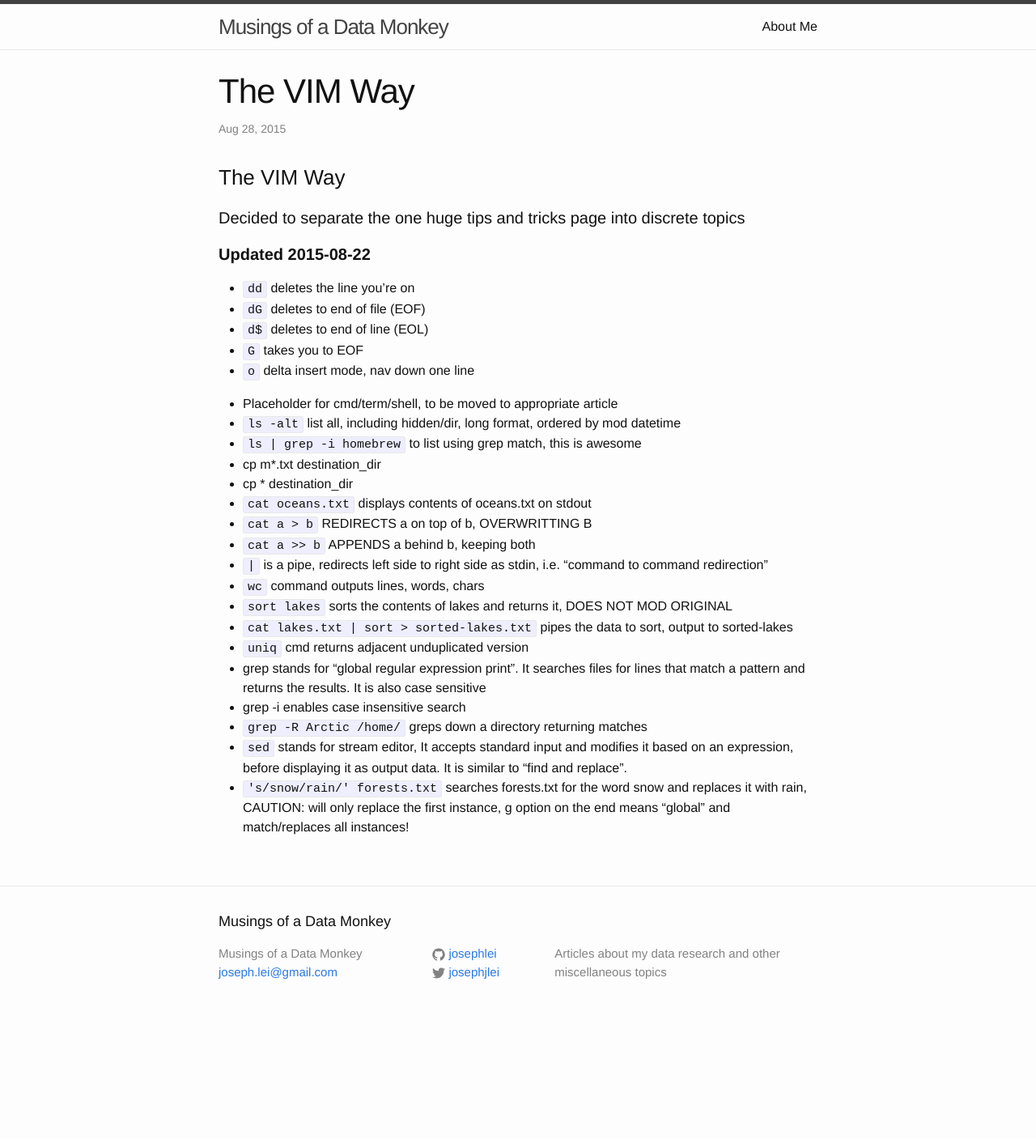
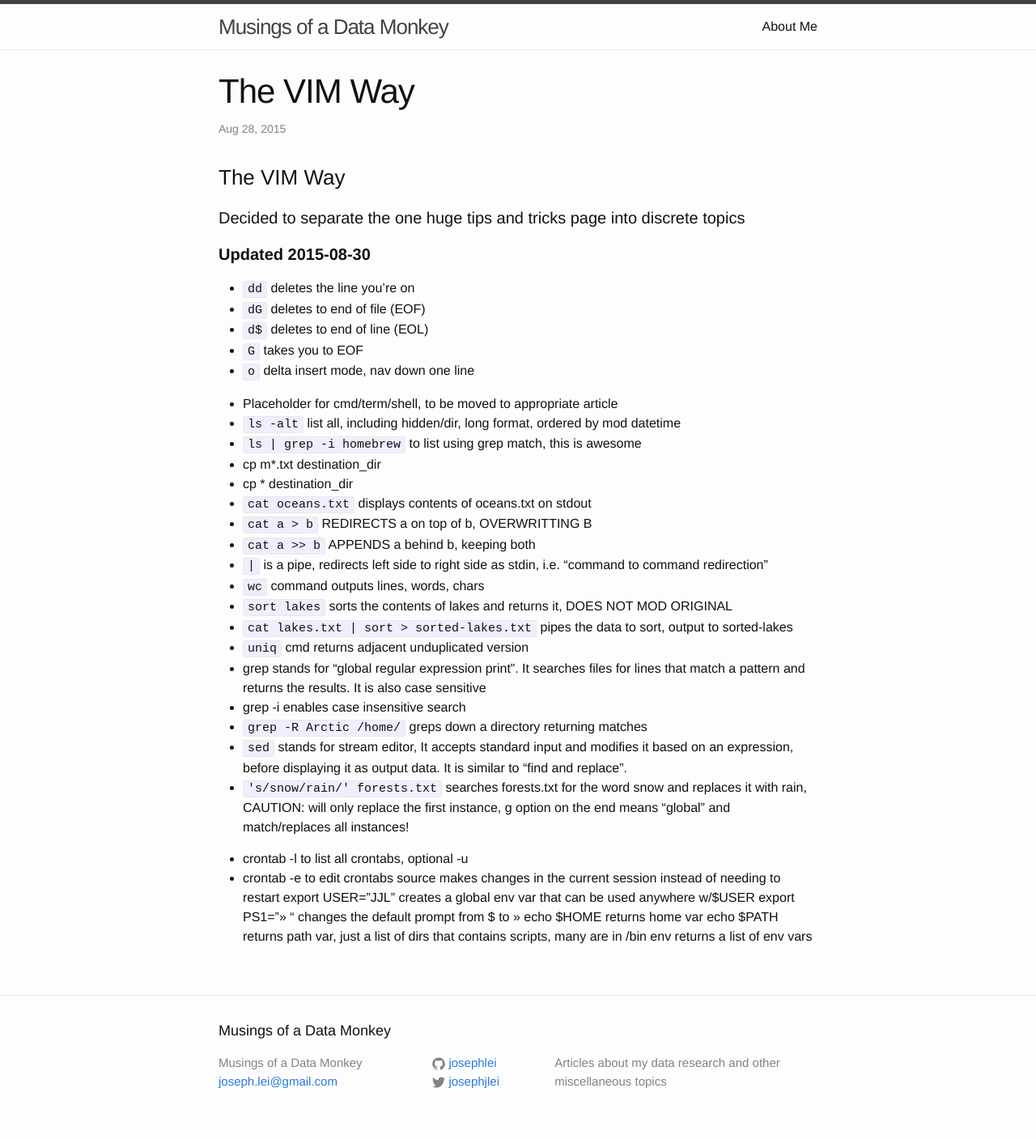
Before and after one commit to josephlei/jjl-website, a Jekyll site: the page built from _posts/2015-08-28-vim-notes.markdown, in a window 1280 px wide. Shown: the whole page at 81% size. Built offline with Jekyll 4.4.1, drawn with Linux system fonts in a browser that asks for light colours; before the commit the page ends 1272 px from its top, so only the background shows below that.

Commit message:
direct shell update

```diff
--- a/_posts/2015-08-28-terminal-notes.markdown
+++ b/_posts/2015-08-28-vim-notes.markdown
@@ -10,7 +10,7 @@ published: true
 
 ####Decided to separate the one huge tips and tricks page into discrete topics
 
-####**Updated 2015-08-22**
+####**Updated 2015-08-30**
 
 * `dd` deletes the line you're on
 * `dG` deletes to end of file (EOF)
@@ -37,3 +37,12 @@ published: true
 * `grep -R Arctic /home/` greps down a directory returning matches
 * `sed` stands for stream editor, It accepts standard input and modifies it based on an expression, before displaying it as output data. It is similar to "find and replace".
 * `'s/snow/rain/' forests.txt` searches forests.txt for the word snow and replaces it with rain, CAUTION: will only replace the first instance, g option on the end means "global" and match/replaces all instances!
+
+* crontab -l to list all crontabs, optional -u <user>
+* crontab -e to edit crontabs
+source makes changes in the current session instead of needing to restart
+export USER="JJL" creates a global env var that can be used anywhere w/$USER
+export PS1=">> " changes the default prompt from $ to >>
+echo $HOME returns home var
+echo $PATH returns path var, just a list of dirs that contains scripts, many are in /bin
+env returns a list of env vars
```
